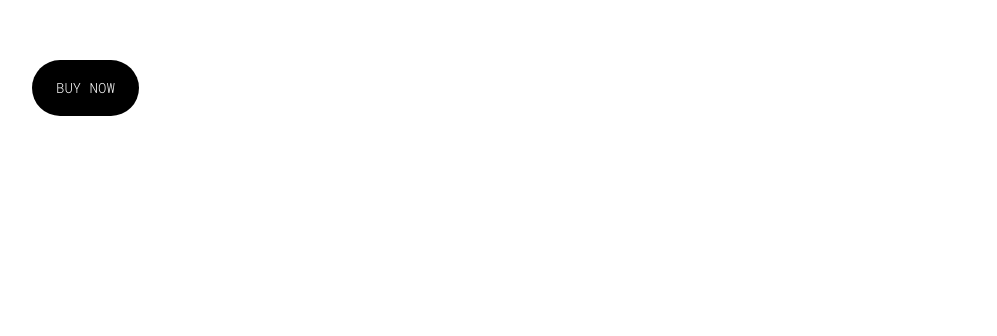
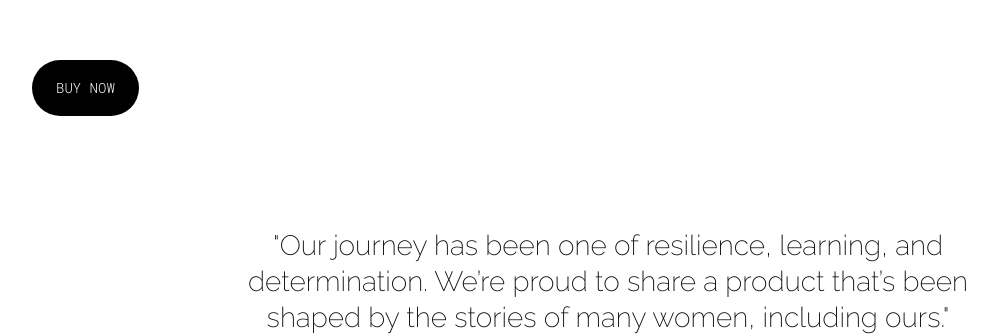
Before and after one commit to AMAN7040/purplFox, a React (Vite) app: page / in a window 1280 px wide. Shown: the part 4107-4443 px from the top of the page, without its empty margins (32-1029 px from the left). Before the commit the page ends 4335 px from the top, so only its background shows below. Built offline with nearby package versions, Linux system fonts and the light colour scheme; a web font is replaced by a local one.

Commit message:
HeroSection 8 setup

```diff
--- /dev/null
+++ b/src/Components/BodySection/HeroSection_7/HeroSection_7.jsx
@@ -0,0 +1,26 @@
+import React from "react";
+import styles from "../HeroSection_7/HeroSection_7.module.css";
+import useIntersection from "../../../hooks/useIntersection";
+
+const HeroSection_7 = () => {
+  const [sectionRef, isVisible] = useIntersection({ threshold: 0.2 });
+  return (
+    <div ref={sectionRef} className="heroSection_7">
+      <div className="w-full px-[20px] md:px-[30px] lg:px-[64px]">
+        <div className="text-center">
+          <div className={`${styles.container7} mx-auto text-center`}>
+            <h2
+              className={`${styles.hasAnimation} ${isVisible ? styles.fadeInDelayed : ""} mx-auto mb-0 max-w-[800px] text-center font-primary text-2xl font-[250] break-words text-primary xs:text-[26px] xs:leading-8 sm:leading-6 md:text-[28px] md:leading-8 lg:leading-9`}
+            >
+              "Our journey has been one of resilience, learning, and
+              determination. We’re proud to share a product that’s been shaped
+              by the stories of many women, including ours."
+            </h2>
+          </div>
+        </div>
+      </div>
+    </div>
+  );
+};
+
+export default HeroSection_7;
--- /dev/null
+++ b/src/Components/BodySection/HeroSection_7/HeroSection_7.module.css
@@ -0,0 +1,32 @@
+.container7 {
+  --w-md: 8px;
+  width: calc(var(--grid-ratio, 100% / 12) * var(--w-xs));
+  max-width: calc(var(--grid-ratio, 100% / 12) * var(--w-xs));
+}
+
+@keyframes fadeInUp {
+  from {
+    opacity: 0;
+    transform: translate3d(0, 24px, 0);
+  }
+  to {
+    opacity: 1;
+    transform: translate3d(0, 0, 0);
+  }
+}
+
+.hasAnimation {
+  opacity: 0;
+  transform: translate3d(0, 24px, 0);
+}
+
+.fadeInDelayed {
+  animation: fadeInUp 0.6s ease 0.3s forwards;
+}
+
+@media (min-width: 768px) {
+  .container7 {
+    width: calc(var(--grid-ratio, 100% / 12) * var(--w-md));
+    max-width: calc(var(--grid-ratio, 100% / 12) * var(--w-md));
+  }
+}
--- /dev/null
+++ b/src/Components/BodySection/HeroSection_7/index.js
@@ -0,0 +1,3 @@
+import HeroSection_7 from "./HeroSection_7";
+
+export { default } from "./HeroSection_7";
--- a/src/Pages/Home.jsx
+++ b/src/Pages/Home.jsx
@@ -5,6 +5,7 @@ import HeroSection_3 from "../Components/BodySection/HeroSection_3";
 import HeroSection_4 from "../Components/BodySection/HeroSection_4";
 import HeroSection_5 from "../Components/BodySection/HeroSection_5";
 import HeroSection_6 from "../Components/BodySection/HeroSection_6";
+import HeroSection_7 from "../Components/BodySection/HeroSection_7";
 
 const Home = () => {
   return (
@@ -15,6 +16,7 @@ const Home = () => {
       <HeroSection_4 />
       <HeroSection_5 />
       <HeroSection_6 />
+      <HeroSection_7/>
     </main>
   );
 };
```
